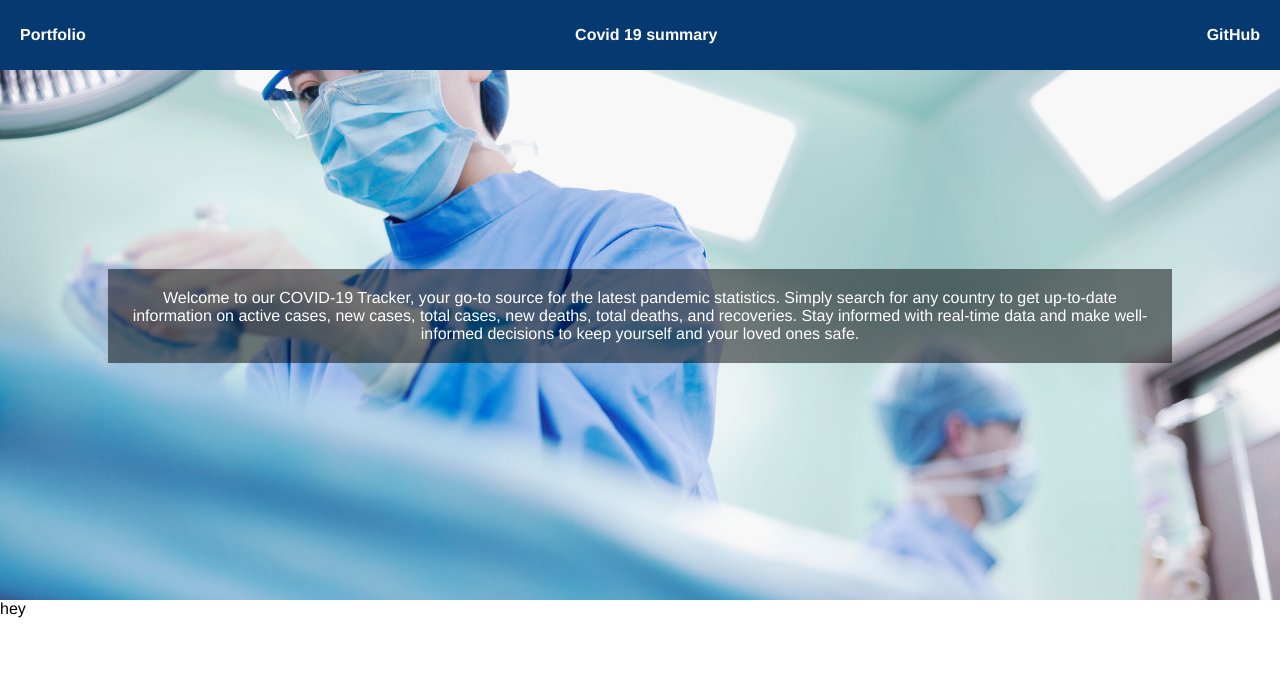
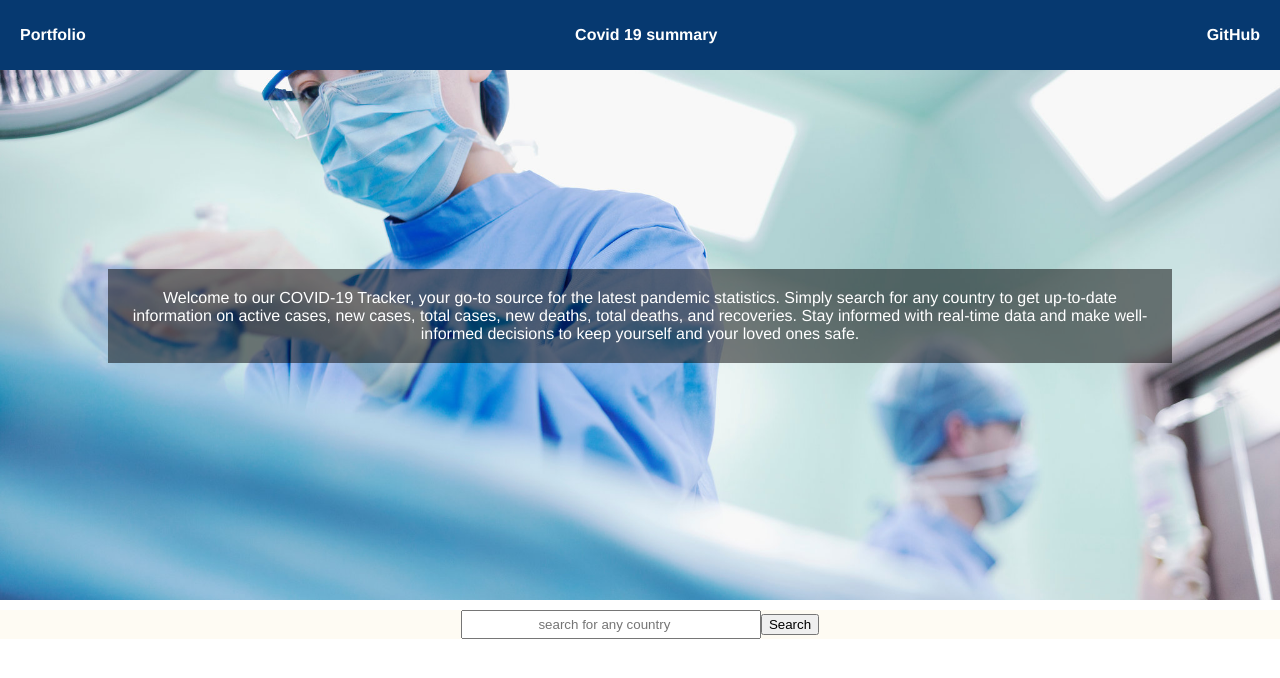
Before and after one commit to NixonOjiem/covid-19-tracking, a Vue app: page / in a window 1280 px wide. Shown: the top 678 px of the page. Built offline with nearby package versions, Linux system fonts and the light colour scheme.

Commit message:
working on the search input box

```diff
--- a/src/components/DynamicComponent.vue
+++ b/src/components/DynamicComponent.vue
@@ -1,8 +1,16 @@
 <template>
+
     <div class="DynamicComponent">
-      <!-- Your HTML goes here -->
-       hey
+
+        <div class="search-container">
+            <input type="search" placeholder="search for any country" id="searcg-box" v-model.trim="country" class="text-input"/>
+            <button>Search</button>
+        </div>
+
+
     </div>
+
+
   </template>
 
   <script>
@@ -11,6 +19,7 @@
     data() {
       return {
         // Your component data goes here
+        country: "",
       };
     },
     methods: {
@@ -29,7 +38,20 @@
   </script>
 
   <style scoped>
-  .component-name {
-    /* Your CSS goes here */
+  .DynamicComponent {
+    background-color: #fefbf3;
+    width: 100%;
+    height: auto;
+  }
+
+  .search-container{
+   text-align: center;
+   margin-top: 10px;
+  }
+
+  .text-input{
+    padding: 5px;
+    width: 300px;
+    text-align: center;
   }
   </style>
```
